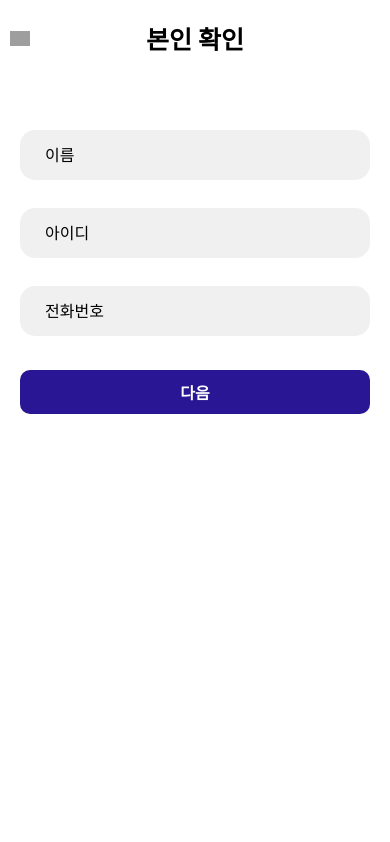
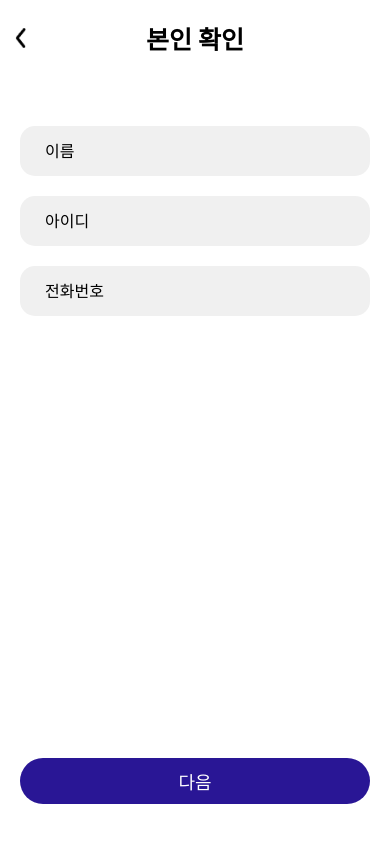
Before and after one commit to AACAPPELLA/Harmony-ReactNative, a React Native app: screen /findPW in a window 390 px wide. Built offline with nearby package versions, Linux system fonts and the light colour scheme; grey boxes are pictures that could not be loaded.

Commit message:
✨ feat findPW 본인확인 기능

```diff
--- a/screens/MyPage.tsx
+++ b/screens/MyPage.tsx
@@ -85,9 +85,6 @@ const MyPage = () => {
     setEditedUserData({ ...editedUserData, [key]: value });
   };
 
-  const handleFindPWPress = () => {
-    navigation.navigate('FindPW');
-  };
 
   return (
     <View style={styles.container}>
@@ -188,9 +185,6 @@ const MyPage = () => {
               </TouchableOpacity>
             </View>
           )}
-          <TouchableOpacity onPress={handleFindPWPress} style={styles.findPWButton}>
-            <Text style={styles.findPWButtonText}>비밀번호를 잊어버리셨나요?</Text>
-          </TouchableOpacity>
         </View>
       </ScrollView>
     </View>
@@ -311,16 +305,6 @@ const styles = StyleSheet.create({
     fontSize: 16,
     fontWeight: 'bold',
   },
-  findPWButton: {
-    marginTop: 20,
-    alignItems: 'flex-end',
-    marginRight: 20,
-  },
-  findPWButtonText: {
-    fontSize: 14,
-    color: '#5A5A5A',
-    textDecorationLine: 'underline',
-  },
 });
 
 export default MyPage;
--- a/screens/login/findPW.tsx
+++ b/screens/login/findPW.tsx
@@ -10,20 +10,60 @@ const FindPW = () => {
     phone: '',
   });
 
+  // 임시 데이터 설정
+  const mockData = {
+    name: 'kimsoyoon',
+    id: 'soyxni',
+    phone: '01012345678',
+    token: 'mock-token-1234567890abcdef',
+  };
+
+  // 뒤로가기 버튼 클릭 시 호출되는 함수
   const handleBackPress = () => {
     navigation.goBack();
   };
 
-  const handleNextPress = () => {
-    // 본인 확인을 위한 로직 추가
-    if (userData.name && userData.id && userData.phone) {
-      Alert.alert('Success', '본인 확인이 완료되었습니다.');
-      // 다음 단계로 이동하는 로직 추가
+  // '다음' 버튼 클릭 시 호출되는 함수
+  const handleNextPress = async () => {
+    const { name, id, phone } = userData;
+
+    if (name && id && phone) {
+      try {
+        // API 요청 URL
+        const response = await fetch(`https://your-backend-api.com/auth/check/password?serialId=${id}&userName=${name}&phoneNumber=${phone}`);
+        const result = await response.json();
+
+        if (result.success) {
+          const token = result.data;
+
+          // 비밀번호 재설정 페이지로 이동하며 토큰을 전달
+          navigation.navigate('ResetPassword', { token });
         } else {
-      Alert.alert('Error', '모든 정보를 입력해 주세요.');
+          // 서버 응답이 실패했을 때 임시 데이터와 비교
+          if (name === mockData.name && id === mockData.id && phone === mockData.phone) {
+            // 비밀번호 재설정 페이지로 이동하며 임시 토큰을 전달
+            navigation.navigate('ResetPassword', { token: mockData.token });
+          } else {
+            Alert.alert('오류', '정보가 일치하는 회원이 없습니다.');
+          }
+        }
+      } catch (error) {
+        console.error('데이터 요청 중 오류 발생:', error);
+
+        // 서버 오류 발생 시 임시 데이터와 비교
+        if (name === mockData.name && id === mockData.id && phone === mockData.phone) {
+          // 비밀번호 재설정 페이지로 이동하며 임시 토큰을 전달
+          navigation.navigate('ResetPassword', { token: mockData.token });
+        } else {
+          Alert.alert('오류', '서버에 연결할 수 없습니다.');
+        }
+      }
+    } else {
+      Alert.alert('오류', '모든 정보를 입력해 주세요.');
     }
   };
 
+  // 입력값 변경 시 호출되는 함수
   const handleChange = (key: keyof typeof userData, value: string) => {
     setUserData({ ...userData, [key]: value });
   };
@@ -32,11 +72,12 @@ const FindPW = () => {
     <View style={styles.container}>
       <View style={styles.header}>
         <TouchableOpacity onPress={handleBackPress} style={styles.backButton}>
-          <Image source={require('../assets/mpBack.png')} style={styles.icon} resizeMode='contain'/>
+          <Image source={require('../../assets/mpBack.png')} style={styles.icon} resizeMode='contain'/>
         </TouchableOpacity>
         <Text style={styles.headerTitle}>본인 확인</Text>
       </View>
       <View style={styles.formContainer}>
+        <View style={styles.inputGroup}>
           <View style={styles.inputRow}>
             <TextInput
               style={styles.inputText}
@@ -60,6 +101,7 @@ const FindPW = () => {
               value={userData.phone}
               onChangeText={(text) => handleChange('phone', text)}
             />
+          </View>
         </View>
         <TouchableOpacity onPress={handleNextPress} style={styles.nextButton}>
           <Text style={styles.nextButtonText}>다음</Text>
@@ -90,13 +132,17 @@ const styles = StyleSheet.create({
     color: 'black',
   },
   formContainer: {
+    flex: 1,
     padding: 20,
+    justifyContent: 'space-between',
+  },
+  inputGroup: {
     marginTop: 20,
   },
   inputRow: {
     flexDirection: 'row',
     alignItems: 'center',
-    marginVertical: 14,
+    marginVertical: 10,
     borderRadius: 15,
     backgroundColor: '#F0F0F0',
     height: 50,
@@ -115,16 +161,16 @@ const styles = StyleSheet.create({
   },
   nextButton: {
     backgroundColor: '#291695',
-    padding: 10,
-    borderRadius: 10,
-    marginVertical: 20,
+    borderRadius: 30,
+    paddingVertical: 10,
+    paddingHorizontal: 20,
+    marginBottom: 20,
     width: '100%',
     alignItems: 'center',
   },
   nextButtonText: {
     color: '#fff',
-    fontSize: 16,
-    fontWeight: 'bold',
+    fontSize: 18,
   },
 });
 
--- a/screens/login/login.tsx
+++ b/screens/login/login.tsx
@@ -1,8 +1,13 @@
 import React, { useState } from 'react';
 import { View, Text, TextInput, TouchableOpacity, StyleSheet, Image } from 'react-native';
+import { useNavigation } from '@react-navigation/native';
 
 const Login = ({ navigation }) => {
   const [passwordVisible, setPasswordVisible] = useState(false);
+
+  const handleFindPWPress = () => {
+    navigation.navigate('findPW');
+  };
 
   return (
     <View style={styles.container}>
@@ -42,6 +47,9 @@ const Login = ({ navigation }) => {
       <TouchableOpacity style={styles.signupButton}>
         <Text style={styles.signupButtonText}>회원가입</Text>
       </TouchableOpacity>
+      <TouchableOpacity onPress={handleFindPWPress} style={styles.findPWButton}>
+            <Text style={styles.findPWButtonText}>비밀번호를 잊어버리셨나요?</Text>
+          </TouchableOpacity>
     </View>
   );
 };
@@ -112,6 +120,16 @@ const styles = StyleSheet.create({
     color: '#291695',
     fontSize: 18,
   },
+  findPWButton: {
+    marginTop: 20,
+    alignItems: 'flex-end',
+    marginRight: 20,
+  },
+  findPWButtonText: {
+    fontSize: 14,
+    color: '#5A5A5A',
+    textDecorationLine: 'underline',
+  },
 });
 
 export default Login;
```
Also changed, not shown: 2 other files (tests, documents, lock files or other folders). Lines whose indentation alone changed are shown as unchanged.
